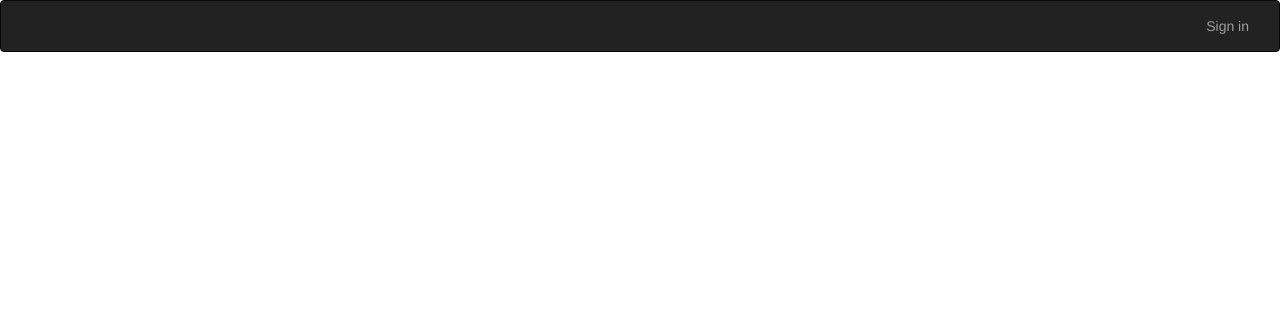
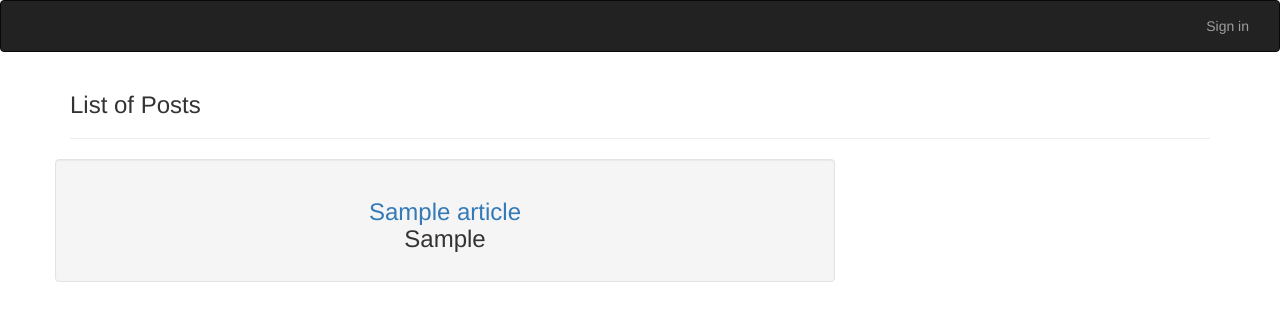
Before and after one commit to kepha-okari/blog_post, a Flask app: page / in a window 1280 px wide. Shown: the top 321 px of the page. Run offline with Flask 2, Linux system fonts and the light colour scheme; tables that the repository leaves empty hold one stand-in row (values such as "Sample post"); some libraries are stand-ins or nearby versions.

Commit message:
Add macros for holding a list of articles to render in the index
each item in the list will be accessed by a for loop for rendering

```diff
--- a/app/main/views.py
+++ b/app/main/views.py
@@ -14,8 +14,9 @@ def index():
     View root page function that returns the index page and its data
     '''
     title = 'Home'
-    # posts = Post.get_posts()
-    return render_template('index.html', title = title )
+    posts = Blog.get_posts()
+    return render_template('index.html', title = title, posts=posts )
+
 
 # view route to post a blog
 @main.route('/new/blog', methods=['GET','POST'])
--- a/app/models.py
+++ b/app/models.py
@@ -61,6 +61,17 @@ class Blog(db.Model):
         db.session.delete(self)
         db.session.commit()
 
+    @classmethod
+    def get_posts(cls):
+        '''
+        Function that queries the Posts Table in the database and returns all the information from the Posts Table
+
+        Returns:
+            posts : all the information in the posts table
+        '''
+        posts = Blog.query.order_by(Blog.id.desc()).all()
+        return posts
+
 class Comment(db.Model):
     '''
     Comment class to define the feedback from users
--- a/app/templates/index.html
+++ b/app/templates/index.html
@@ -1,5 +1,29 @@
-{% extends 'base.html'%}
+{% extends 'base.html' %}
+{% import 'macros.html' as macro %}
 
+<!-- Styles block -->
 {% block styles%}
     {{ super() }}
+    <link href="https://fonts.googleapis.com/css?family=Lora" rel="stylesheet">
 {% endblock %}
+
+<!-- Content block -->
+{% block content %}
+
+    <title> {{ title }} </title>
+
+    <div class="container">
+
+        <h3 class="index-header">List of Posts</h3>
+
+        <hr>
+
+        <ul class="list-unstyled">
+            {{ macro.displayPostList(posts)}}
+        </ul>
+
+
+
+    </div>
+
+{% endblock %}
--- /dev/null
+++ b/app/templates/macros.html
@@ -0,0 +1,26 @@
+<!-- Display posts -->
+{% macro displayPostList(post_list) %}
+
+    {% for post in post_list %}
+        <div class="row">
+            <div class=" col-xs-12 col-sm-12 col-md-8 col-lg-8 well post-well">
+
+                <li class="text-center">
+                    <h3 class="post-title">
+                        <a href="/post/{{post.id}}">
+                            {{ post.title }}
+                        </a>
+                        <br>
+
+                        <p>
+                             {{ post.blog }}
+                        </p>
+                    </h3>
+                </li>
+
+            </div>
+        </div>
+
+    {% endfor %}
+
+{% endmacro %}
```
